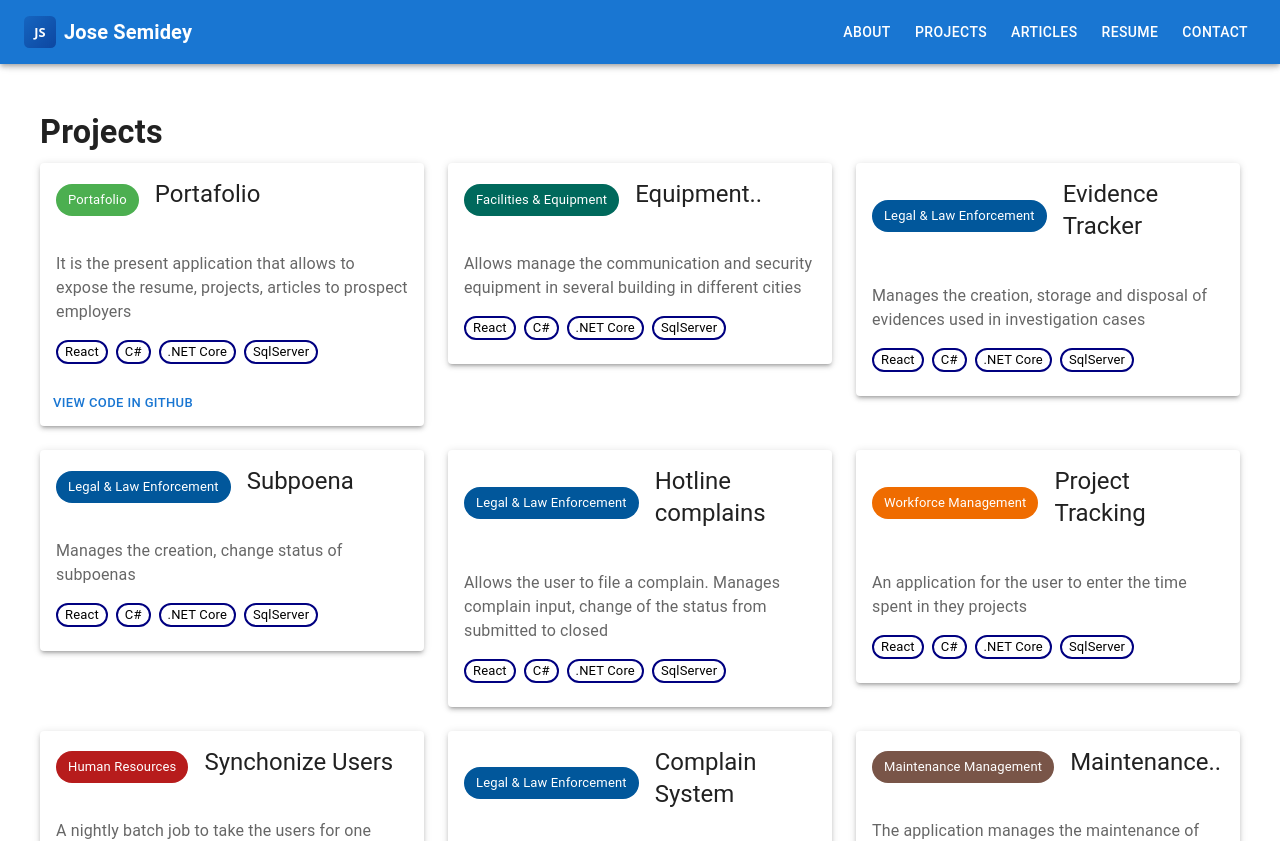
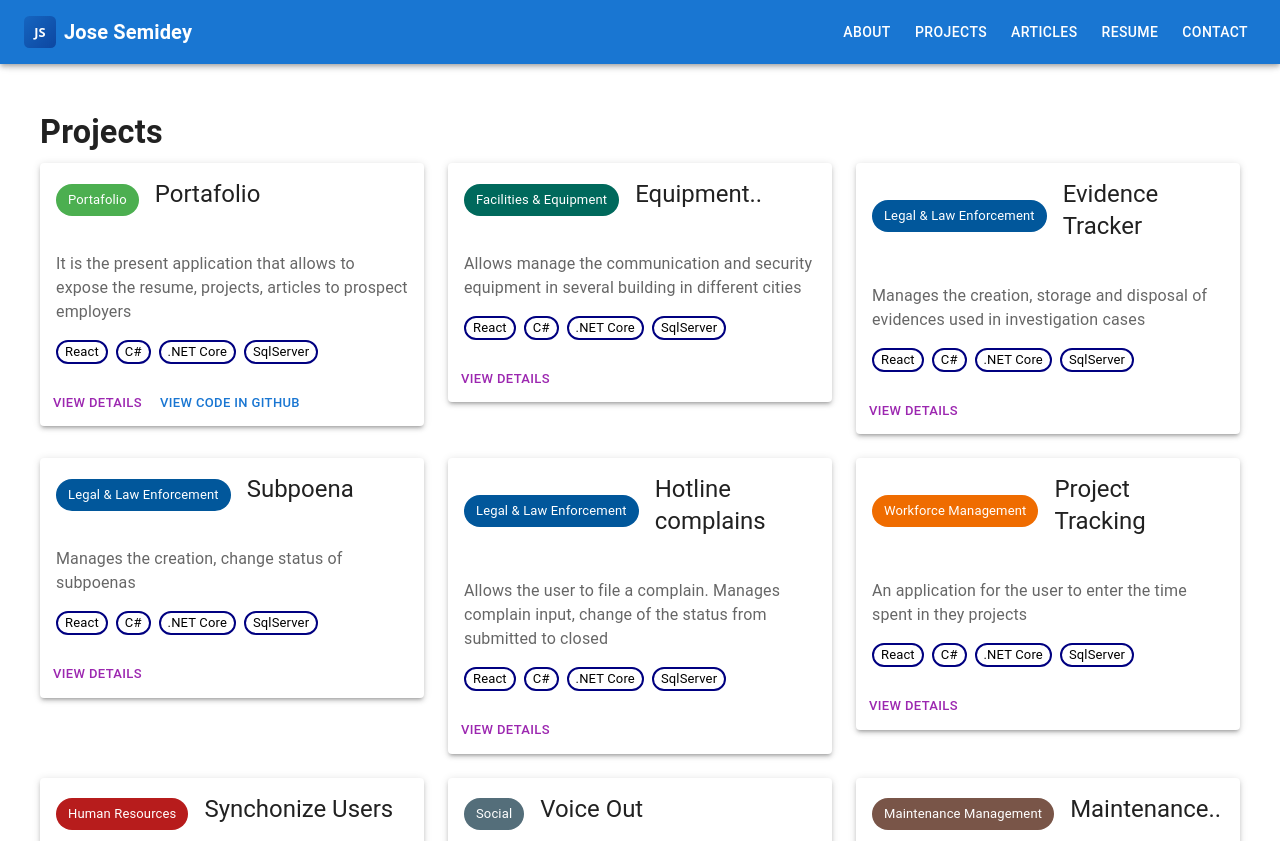
Before and after one commit to jfsemideys/jose-semidey-site, a React (Vite) app: page /projects in a window 1280 px wide. Shown: the top 841 px of the page. Built offline with nearby package versions, Linux system fonts and the light colour scheme.

Commit message:
add page detail with no content

```diff
--- a/src/components/ContentCard.tsx
+++ b/src/components/ContentCard.tsx
@@ -22,7 +22,7 @@ type ContentCardCardProps = {
 
 const ContentCard: React.FC<ContentCardCardProps> = ({content}) => {
 
-    const {title, description, tech, linkName, link, demo, categoryId} = content;
+    const {id, title, description, tech, linkName, link, demo, categoryId} = content;
     console.log('categoryColor[categoryId]', categoryColor[categoryId])
     return (
         <Grid size={{xs:12, md: 4 }}  key={content.title}>
@@ -63,9 +63,20 @@ const ContentCard: React.FC<ContentCardCardProps> = ({content}) => {
                   ))}
                 </Stack>
               </CardContent>
-              {(link || demo) && (
+              {(
                 <CardActions>
-                  {link && (
+                    {
+                      id && (
+                      <Button
+                        size="small"
+                        color="secondary"
+                        href={`projects/${id}`}
+                      >
+                        View Details
+                      </Button>)
+                  }
+                  {
+                    link && (
                       <Button
                         size="small"
                         color="primary"
@@ -73,8 +84,8 @@ const ContentCard: React.FC<ContentCardCardProps> = ({content}) => {
                         target="_blank"
                       >
                         {linkName}
-                    </Button>
-                  )}
+                      </Button>)
+                    }
                     {
                       demo && (
                         <Button
@@ -84,8 +95,7 @@ const ContentCard: React.FC<ContentCardCardProps> = ({content}) => {
                           target="_blank"
                         >
                           Live Demo
-                    </Button>
-                  )
+                        </Button>)
                     }
                 </CardActions>
               )}
--- a/src/constants/appConstants.ts
+++ b/src/constants/appConstants.ts
@@ -10,7 +10,8 @@ export const categories:  { [key: number]: string }  = {
     9: 'Maintenance Management',
     10: '.NET C#',
     11: 'React',
-    12: 'Secutiry'
+    12: 'Secutiry',
+    13: 'Social'
 };
 
 export const categoryColor: { [key: number]: string } = {
@@ -26,4 +27,5 @@ export const categoryColor: { [key: number]: string } = {
     10: '#4caf50',
     11: '#1565c0',
     12: '#dd2c00',
+    13: '#546e7a'
 }
--- a/src/data/projects.ts
+++ b/src/data/projects.ts
@@ -3,6 +3,7 @@ import type {Content} from '../data/types/content'
 
   export const projects: Content[] = [
     {
+      id: 1,
       title: 'Portafolio',
       description:
         'It is the present application that allows to expose the resume, projects, articles to prospect employers',
@@ -12,6 +13,7 @@ import type {Content} from '../data/types/content'
       categoryId: 1,
     },
     {
+      id: 2,
       title: 'Equipment..',
       description:
         'Allows manage the communication and security equipment in several building in different cities',
@@ -20,6 +22,7 @@ import type {Content} from '../data/types/content'
       categoryId: 2,
     },
     {
+      id: 3,
       title: 'Evidence Tracker',
       description:
         'Manages the creation, storage and disposal of evidences used in investigation cases',
@@ -28,6 +31,7 @@ import type {Content} from '../data/types/content'
       categoryId: 6,
     },
     {
+      id: 4,
       title: 'Subpoena',
       description:
         'Manages the creation, change status of subpoenas',
@@ -36,6 +40,7 @@ import type {Content} from '../data/types/content'
       categoryId: 6,
     },
     {
+      id: 5,
       title: 'Hotline complains',
       description:
         'Allows the user to file a complain. Manages complain input, change of the status from submitted to closed',
@@ -44,6 +49,7 @@ import type {Content} from '../data/types/content'
       categoryId: 6,
     },
     {
+      id: 6,
       title: 'Project Tracking',
       description:
         'An application for the user to enter the time spent in they projects',
@@ -52,6 +58,7 @@ import type {Content} from '../data/types/content'
       categoryId: 8,
     },
     {
+      id: 7,
       title: 'Synchonize Users',
       description:
         'A nightly batch job to take the users for one application and create or update the second application',
@@ -60,14 +67,16 @@ import type {Content} from '../data/types/content'
       categoryId: 7,
     },
     {
-      title: 'Complain System',
+      id: 8,
+      title: 'Voice Out',
       description:
         'Allows to user express themselves and other user comments, like, unlike and rate with stars the complain',
       tech: ['React', 'C#', '.NET Core', 'PostgreSQL', 'Linux'],
       link: '',
-      categoryId: 6,
+      categoryId: 13,
     },
     {
+      id: 9,
       title: 'Maintenance..',
       description:
         'The application manages the maintenance of the equipments in facilities. It allows to track the maintenance of equipments in a given facility',
@@ -76,6 +85,7 @@ import type {Content} from '../data/types/content'
       categoryId: 9,
     },
     {
+      id: 10,
       title: 'Donation..',
       description:
         'Built for Vanco, this application allows users to manage, track, and analyze donation campaigns. Integrated with Azure Blob Storage and Cosmos DB.',
@@ -84,6 +94,7 @@ import type {Content} from '../data/types/content'
       categoryId: 3,
     },
     {
+      id: 11,
       title: 'Authentication System',
       description:
         'Created secure login, password recovery, and account features using Angular and React. Collaborated with AWS teams for cloud deployment.',
@@ -91,6 +102,7 @@ import type {Content} from '../data/types/content'
       categoryId: 12,
     },
     {
+      id: 12,
       title: 'IT Infrastructure..',
       description:
         'A performance-optimized dashboard for Chevron to manage IT resources, built with React, .NET Core, and Azure cloud functions.',
@@ -98,6 +110,7 @@ import type {Content} from '../data/types/content'
       categoryId: 4,
     },
     {
+      id: 13,
       title: 'Healthcare Management',
       description:
         'System for scheduling, diagnostics, and billing in mental health centers. Modernized a legacy app using Angular, Bootstrap, and Entity Framework.',
--- a/src/data/types/content.ts
+++ b/src/data/types/content.ts
@@ -1,4 +1,5 @@
 export type Content = {
+    id?: number;
     title: string;
     description: string;
     tech?: string[];
--- /dev/null
+++ b/src/pages/ProjectDetails.tsx
@@ -0,0 +1,20 @@
+// src/pages/ProjectDetails.tsx
+import React from 'react';
+import SBox from '../components/styled-components/SBox'
+import { Typography } from '@mui/material';
+
+
+
+const ProjectDetails: React.FC = () => {
+  return (
+    <SBox
+      sx={{ py:10}}
+    >
+      <Typography variant="h3" component="h1" fontWeight={700}>
+        Project Details
+      </Typography>
+    </SBox>
+  );
+};
+
+export default ProjectDetails;
--- a/src/routes.tsx
+++ b/src/routes.tsx
@@ -7,12 +7,14 @@ import Projects from './pages/Projects';
 import Resume from './pages/Resume';
 import Contact from './pages/Contact';
 import Articles from './pages/Articles';
+import ProjectDetails from './pages/ProjectDetails';
 
 const AppRoutes: React.FC = () => (
   <Routes>
     <Route path="/" element={<Home />} />
     <Route path="/about" element={<About />} />
     <Route path="/projects" element={<Projects />} />
+    <Route path="/projects/:id" element={<ProjectDetails />} />
     <Route path="/articles" element={<Articles />} />
     <Route path="/resume" element={<Resume />} />
     <Route path="/contact" element={<Contact />} />
```
Lines whose indentation alone changed are shown as unchanged.
